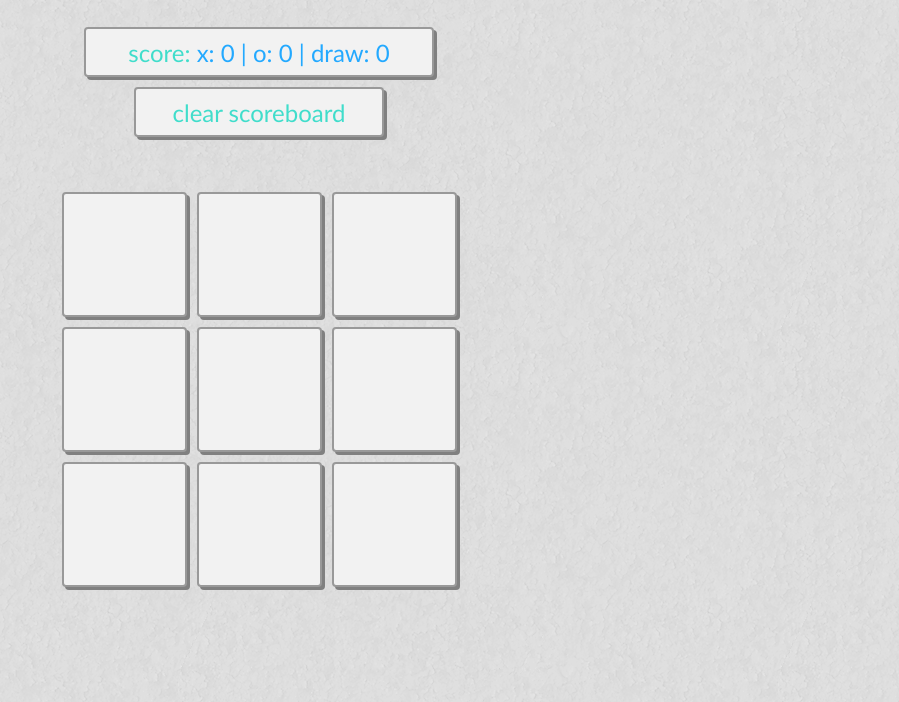
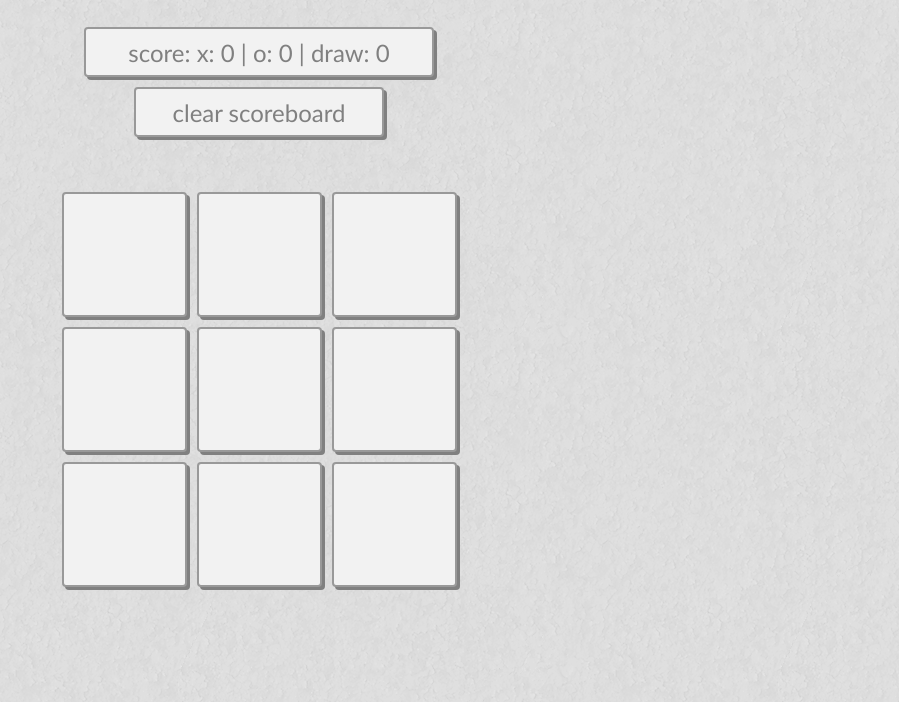
Before and after one commit to csdaniel17/tic-tac-toe, a plain HTML site: page index.html in a window 1280 px wide. Shown: the part 90-792 px from the top of the page, without its empty margins (381-1280 px from the left). Drawn offline with Linux system fonts and the light colour scheme.

Commit message:
update styling

```diff
--- a/style.css
+++ b/style.css
@@ -48,7 +48,7 @@ button:focus {
   width: 250px;
   height: 50px;
   margin: 10px auto;
-  color: #23a9ff;
+  color: #808080;
   clear: both;
 }
 
@@ -66,7 +66,7 @@ button:focus {
   width: 250px;
   height: 50px;
   margin: 10px auto 10px;
-  color: #23a9ff;
+  color: #808080;
   clear: both;
 }
 
@@ -75,12 +75,12 @@ button:focus {
   width: 350px;
   height: 50px;
   margin: 10px auto 10px;
-  color: #40ddcb;
+  color: #808080;
   clear: both;
 }
 
 span {
-  color: #23a9ff;
+  color: #808080;
 }
 
 #clear-score {
@@ -88,6 +88,6 @@ span {
   width: 250px;
   height: 50px;
   margin: 10px auto;
-  color: #40ddcb;
+  color: #808080;
   clear: both;
 }
```
